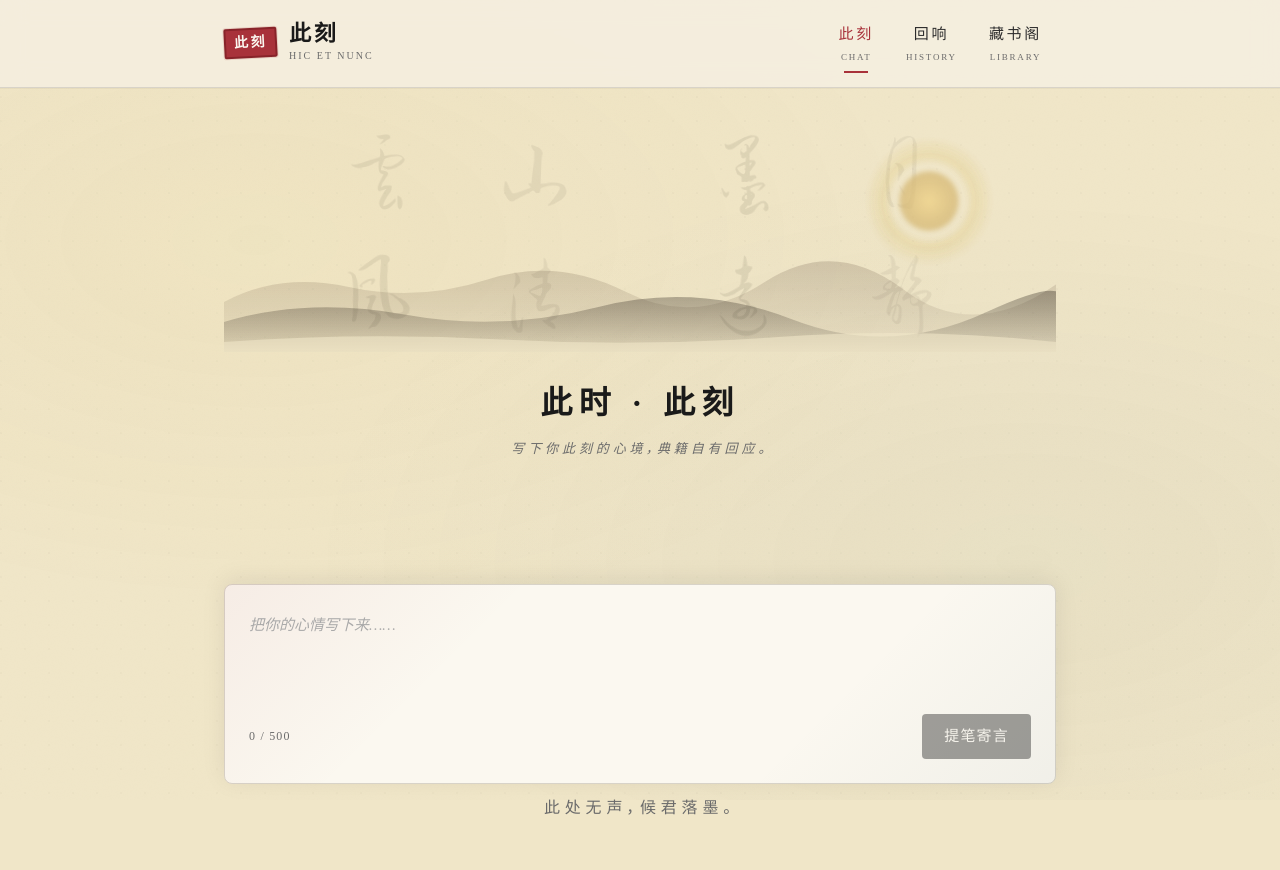
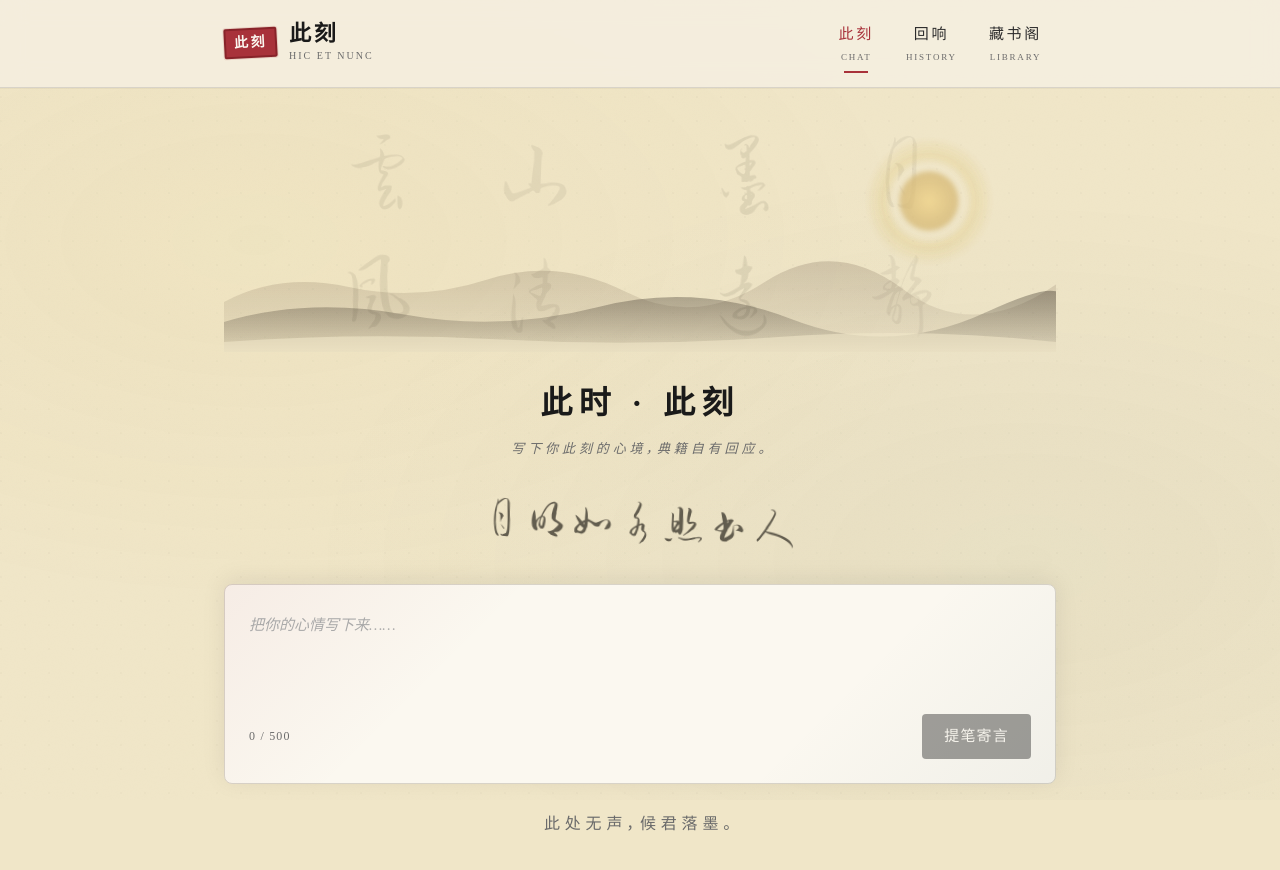
Before and after one commit to PPPPPcccc/WenXueAgent, a Vue app: page / in a window 1280 px wide. Shown: the top 870 px of the page. Built offline with nearby package versions, Linux system fonts and the light colour scheme.

Commit message:
fix(BrushPoetry): 改HTML div用WAAPI驱动修复只显示一句bug, 字体改用MountainDeco同栈

```diff
--- a/src/components/BrushPoetry.vue
+++ b/src/components/BrushPoetry.vue
@@ -1,30 +1,13 @@
 <template>
-  <!-- 狂草 · 随机诗句循环书写：在"此时·此刻"下方淡入、笔锋展开、淡出 -->
+  <!-- 狂草 · 随机诗句循环书写：与 MountainDeco 同字体栈 -->
   <div class="brush-poetry" aria-hidden="true">
-    <svg
+    <div
       v-if="currentLine"
-      :key="renderKey"
-      class="brush-svg"
-      viewBox="0 0 600 80"
-      preserveAspectRatio="xMidYMid meet"
-    >
-      <defs>
-        <!-- 飞白笔触感：字符边缘微微颗粒化 -->
-        <filter id="brush-feather" x="-5%" y="-30%" width="110%" height="160%">
-          <feTurbulence type="fractalNoise" baseFrequency="0.9" numOctaves="2" seed="9" />
-          <feDisplacementMap in="SourceGraphic" scale="2.4" />
-          <feGaussianBlur stdDeviation="0.3" />
-        </filter>
-      </defs>
-      <text
-        :x="textX"
-        :y="textY"
-        text-anchor="middle"
-        dominant-baseline="middle"
-        :class="['brush-text', reveal ? 'revealed' : '']"
-        filter="url(#brush-feather)"
-      >{{ currentLine }}</text>
-    </svg>
+      :key="currentKey"
+      ref="lineEl"
+      class="brush-line"
+      :style="{ '--tilt': `${tilt}deg`, '--y': `${y}px` }"
+    >{{ currentLine }}</div>
   </div>
 </template>
 
@@ -42,136 +25,132 @@ const POEMS = [
 ]
 
 const currentLine = ref('')
-const reveal = ref(false)
-const renderKey = ref(0)
-const textX = '50%'
-const textY = '50%'
-
-let timer = null
-let timeoutFadeIn = null
-let timeoutStroke = null
-let timeoutFadeOut = null
+const currentKey = ref(0)
+const lineEl = ref(null)
+let tilt = 0
+let y = 0
+let cancelled = false
 
 function pickPoem() {
-  // 避免连续重复
   let next = POEMS[Math.floor(Math.random() * POEMS.length)]
-  if (POEMS.length > 1) {
-    while (next === currentLine.value) {
-      next = POEMS[Math.floor(Math.random() * POEMS.length)]
-    }
+  while (next === currentLine.value) {
+    next = POEMS[Math.floor(Math.random() * POEMS.length)]
   }
   return next
 }
 
-function step() {
-  // 清场
-  currentLine.value = ''
-  reveal.value = false
-  clearAll()
-  renderKey.value++
-
-  const line = pickPoem()
-  // 短句放中，长句拉宽
-  currentLine.value = line
-
-  // 360ms 淡入
-  timeoutFadeIn = setTimeout(() => {
-    // 触发 .revealed → CSS 跑 1700ms 的 clipPath 笔锋展开
-    reveal.value = true
-  }, 360)
-
-  // 3.5s 后开始 1.3s 淡出
-  timeoutStroke = setTimeout(() => {
-    reveal.value = false
-  }, 360 + 1700 + 1500)
-
-  // 5.6s 后下一句
-  timeoutFadeOut = setTimeout(() => {
-    step()
-  }, 360 + 1700 + 1500 + 1300 + 700)
+// 等待新 DOM 挂载完成（在 :key 变更后下一帧）
+function nextFrame() {
+  return new Promise((resolve) => {
+    requestAnimationFrame(() => {
+      requestAnimationFrame(resolve)
+    })
+  })
 }
 
-function clearAll() {
-  if (timeoutFadeIn)  { clearTimeout(timeoutFadeIn);  timeoutFadeIn  = null }
-  if (timeoutStroke)  { clearTimeout(timeoutStroke);  timeoutStroke  = null }
-  if (timeoutFadeOut) { clearTimeout(timeoutFadeOut); timeoutFadeOut = null }
+function sleep(ms) {
+  return new Promise((resolve) => setTimeout(resolve, ms))
+}
+
+async function playLine(line) {
+  if (cancelled) return
+  // 等 Vue 真正把新元素挂到 DOM 上
+  await nextFrame()
+  const el = lineEl.value
+  if (!el || cancelled) return
+
+  const FADE_IN  = 360
+  const STROKE   = 1700
+  const HOLD     = 1500
+  const FADE_OUT = 1300
+  const GAP      = 700
+
+  // 淡入
+  const a1 = el.animate(
+    [{ opacity: 0 }, { opacity: 0.85 }],
+    { duration: FADE_IN, fill: 'forwards', easing: 'ease-out' }
+  )
+
+  // 笔锋扫过
+  const a2 = el.animate(
+    [
+      { clipPath: 'inset(-12% 100% -12% -12%)' },
+      { clipPath: 'inset(-12% -12% -12% -12%)' },
+    ],
+    { duration: STROKE, fill: 'forwards', easing: 'cubic-bezier(0.45, 0, 0.25, 1)' }
+  )
+
+  await sleep(FADE_IN + STROKE + HOLD)
+  if (cancelled) return
+
+  // 淡出
+  const a3 = el.animate(
+    [{ opacity: 0.85 }, { opacity: 0 }],
+    { duration: FADE_OUT, fill: 'forwards' }
+  )
+
+  await sleep(FADE_OUT + GAP)
+}
+
+async function cycle() {
+  while (!cancelled) {
+    const line = pickPoem()
+    tilt = -3 + Math.random() * 6         // 微旋转 ±3°
+    y = -8 + Math.random() * 16           // 微位移 ±8px
+    currentLine.value = line
+    currentKey.value++                     // 强制 :key 变更 → 新 div 挂载
+    await playLine(line)
+  }
 }
 
 onMounted(() => {
-  // 尊重用户的减少动效设置
   const reduce = window.matchMedia?.('(prefers-reduced-motion: reduce)').matches
   if (reduce) {
-    // 静态显示一句
+    // 不动效：只静态显示一句
     currentLine.value = POEMS[0]
-    reveal.value = true
+    currentKey.value++
     return
   }
-  // 首次延迟 1.5s 等用户进入
-  timer = setTimeout(step, 1500)
+  // 进入页面前 1.2s 稍等，让主标题先安定
+  setTimeout(() => { cycle() }, 1200)
 })
 
-onBeforeUnmount(() => {
-  if (timer) clearTimeout(timer)
-  clearAll()
-})
+onBeforeUnmount(() => { cancelled = true })
 </script>
 
 <style scoped>
+/* 与 MountainDeco 的 ink-chars-bg span 完全相同的字体栈 */
 .brush-poetry {
   position: relative;
   width: 100%;
-  height: 64px;
+  height: 80px;
   margin: 14px auto 0;
-  display: flex;
-  align-items: center;
-  justify-content: center;
   overflow: hidden;
+  display: block;
 }
 
-.brush-svg {
+.brush-line {
   position: absolute;
-  inset: 0;
-  width: 100%;
-  height: 100%;
-  opacity: 0;
-  animation: poetry-in 360ms ease-out forwards;
-}
-
-.brush-text {
+  left: 0; right: 0;
+  top: 50%;
+  transform: translateY(-50%) rotate(var(--tilt, 0deg)) translateY(var(--y, 0px));
   font-family: "Liu Jian Mao Cao","Long Cang","Ma Shan Zheng","ZCOOL XiaoWei", cursive;
   font-weight: 400;
-  font-size: 38px;
-  fill: #1a1610;
-  letter-spacing: 0.04em;
-
-  /* 初始：只在最右边露出 0% —— 笔锋还未到来 */
-  clip-path: inset(-10% 100% -10% -10%);
-  transition: none;
-}
-
-.brush-text.revealed {
-  /* 笔锋从左扫到右 */
-  animation: brush-write 1700ms cubic-bezier(0.45, 0, 0.25, 1) forwards,
-             poetry-out 1300ms ease-in forwards 1700ms;
-}
-
-@keyframes poetry-in {
-  from { opacity: 0; }
-  to   { opacity: 0.9; }
-}
-
-@keyframes brush-write {
-  from { clip-path: inset(-10% 100% -10% -10%); }
-  to   { clip-path: inset(-10% -10% -10% -10%); }
-}
-
-@keyframes poetry-out {
-  from { opacity: 0.9; }
-  to   { opacity: 0; }
+  font-size: 42px;
+  color: #1a1610;
+  letter-spacing: 0.06em;
+  line-height: 1;
+  white-space: nowrap;
+  text-align: center;
+  opacity: 0;                              /* 初始由 WAAPI 接管 */
+  filter: blur(0.3px);                     /* 与 MountainDeco 同款柔化 */
+  clip-path: inset(-12% 100% -12% -12%);   /* 初始被全裁，由 WAAPI 扫开 */
+  user-select: none;
+  will-change: opacity, clip-path;
 }
 
 @media (max-width: 768px) {
-  .brush-poetry { height: 56px; margin-top: 10px; }
-  .brush-text   { font-size: 28px; }
+  .brush-poetry { height: 62px; margin-top: 10px; }
+  .brush-line   { font-size: 30px; }
 }
 </style>
```
